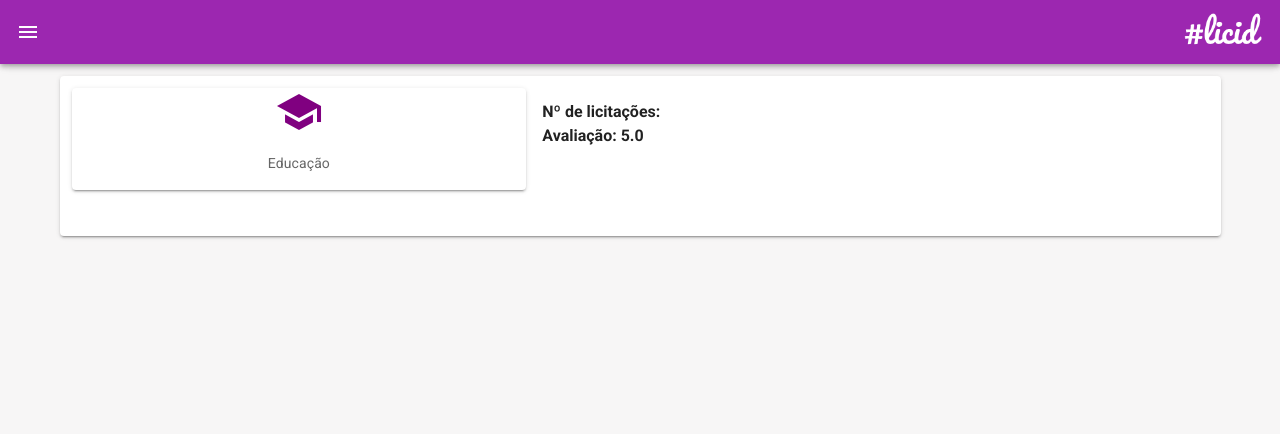
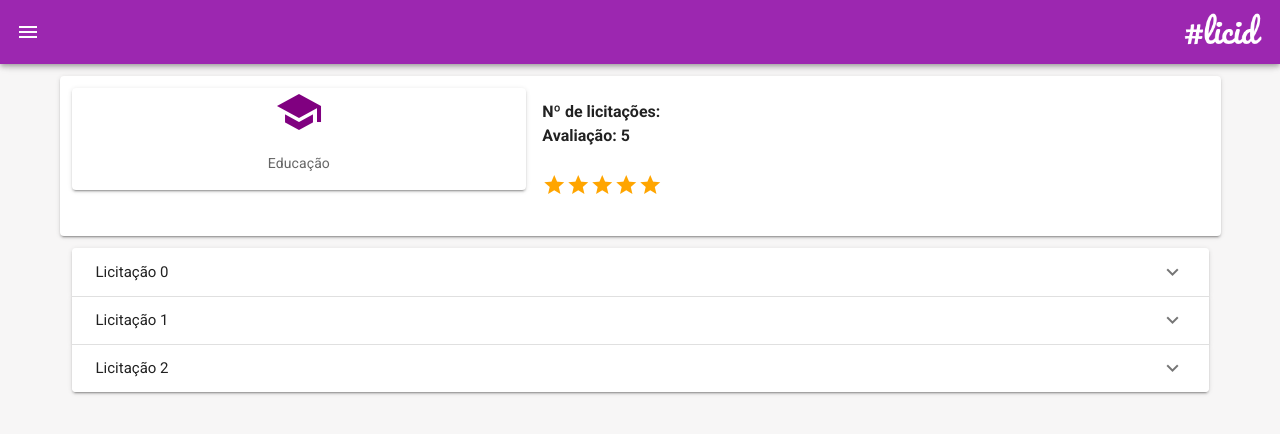
Before and after one commit to theguitarvity/Strike-Up, a Vue app in the folder front/: page /orgao in a window 1280 px wide. Shown: the top 434 px of the page. Built offline with nearby package versions, Linux system fonts and the light colour scheme; a small style sheet from the web is missing; the HTML template or start-up script is replaced by a standard one.

Commit message:
[NEW] Adicionando component list e componentizando orgao

```diff
--- /dev/null
+++ b/front/src/components/Licitacoes.vue
@@ -0,0 +1,69 @@
+<template>
+    <vContainer>
+        <VLayout wrap>
+            <VFlex>
+                <v-expansion-panels>
+                <v-expansion-panel
+                    v-for="licitacao in licitacoes"
+                    :key="licitacao.id"
+                >
+                    <v-expansion-panel-header>Licitação {{licitacao.id}}</v-expansion-panel-header>
+                    <v-expansion-panel-content>
+                        <h4>{{licitacao.titulo}}</h4>
+                        <vContainer >
+                            <v-chip style="margin:1px" v-for=" i in 3" :key="i">#teste </v-chip>
+                        </vContainer>
+                    </v-expansion-panel-content>
+                </v-expansion-panel>
+                </v-expansion-panels>
+            </VFlex>
+        </VLayout>
+    </vContainer>
+</template>
+
+<script>
+export default {
+    name: 'licitacoes',
+    data(){
+        return{
+            licitacoes:[
+                {
+                    id:0,
+                    codigo:'teste',
+                    titulo:'Empresa x',
+                    tags:[
+                        '#VenceuMaisLicitações',
+                        '#PoucoCapital'
+                    ]
+
+                },
+                {
+                    id:1,
+                    codigo:'teste',
+                    titulo:'Empresa x',
+                    tags:[
+                        '#VenceuMaisLicitações',
+                        '#PoucoCapital'
+                    ]
+
+                },
+                {
+                    id:2,
+                    codigo:'teste',
+                    titulo:'Empresa x',
+                    tags:[
+                        '#VenceuMaisLicitações',
+                        '#PoucoCapital'
+                    ]
+
+                }
+
+            ]
+        }
+    }
+}
+</script>
+
+<style>
+
+</style>
--- a/front/src/views/Orgao.vue
+++ b/front/src/views/Orgao.vue
@@ -10,20 +10,36 @@
                         </VCard>
                         <vContainer style="margin-left:5%;">
                             <h4>Nº de licitações:</h4>
-                            <h4>Avaliação: 5.0</h4>
+                            <h4>Avaliação: {{avaliacao}}</h4>
+                        </vContainer>
+                        <vContainer>
+                            <VIcon v-for="index in avaliacao" :key="index" style="color:orange">mdi-star</VIcon>
                         </vContainer>
 
                     </vContainer>
 
                 </VCard>
+                <Licitacoes />
             </VFlex>
         </VLayout>
     </vContainer>
 </template>
 
 <script>
+import Licitacoes from '@/components/Licitacoes.vue';
 export default {
-    name:'orgao'
+    name:'orgao',
+    data(){
+       return{
+            avaliacao:5
+       }
+    },
+    props:{
+
+    },
+    components:{
+        Licitacoes
+    }
 }
 </script>
 
```
